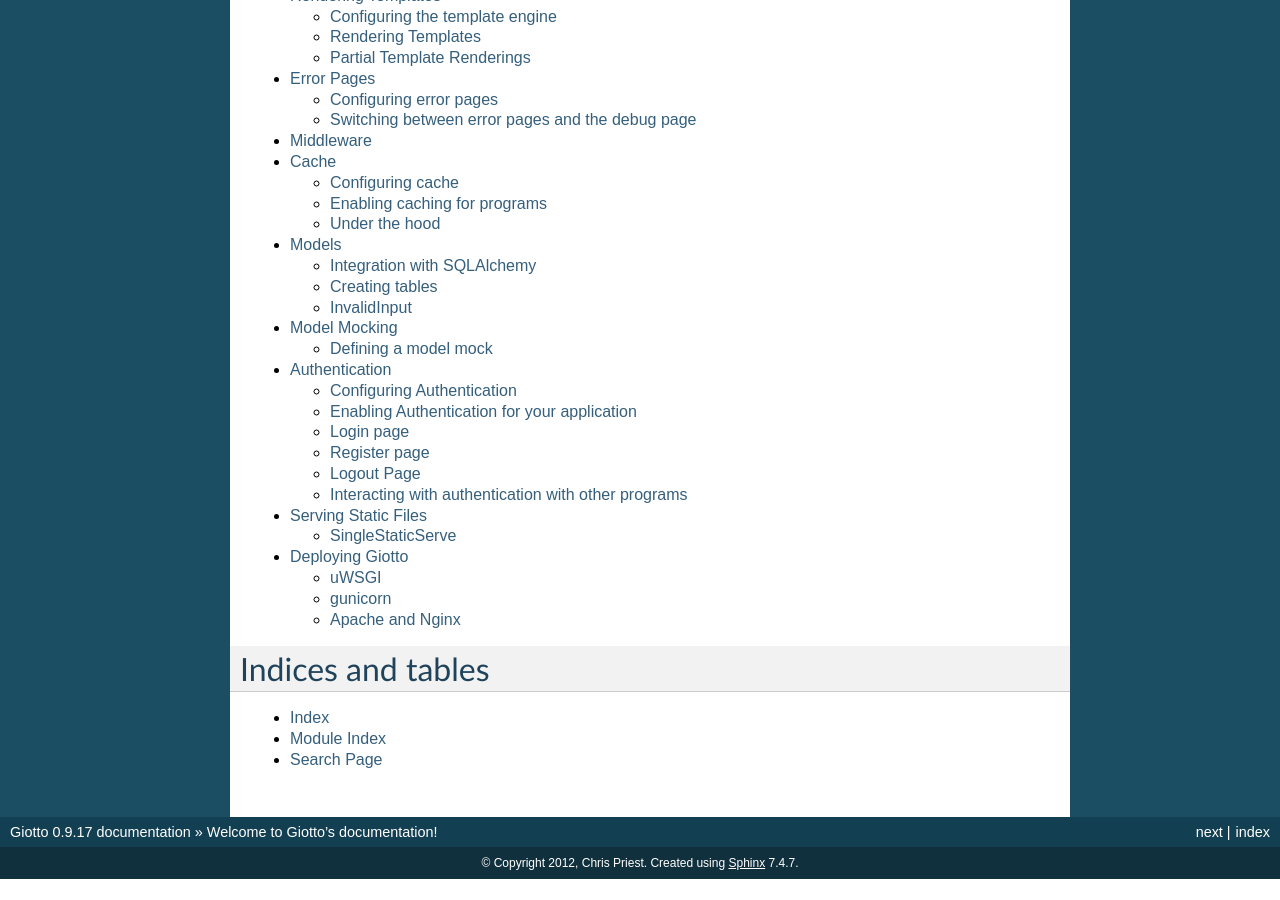
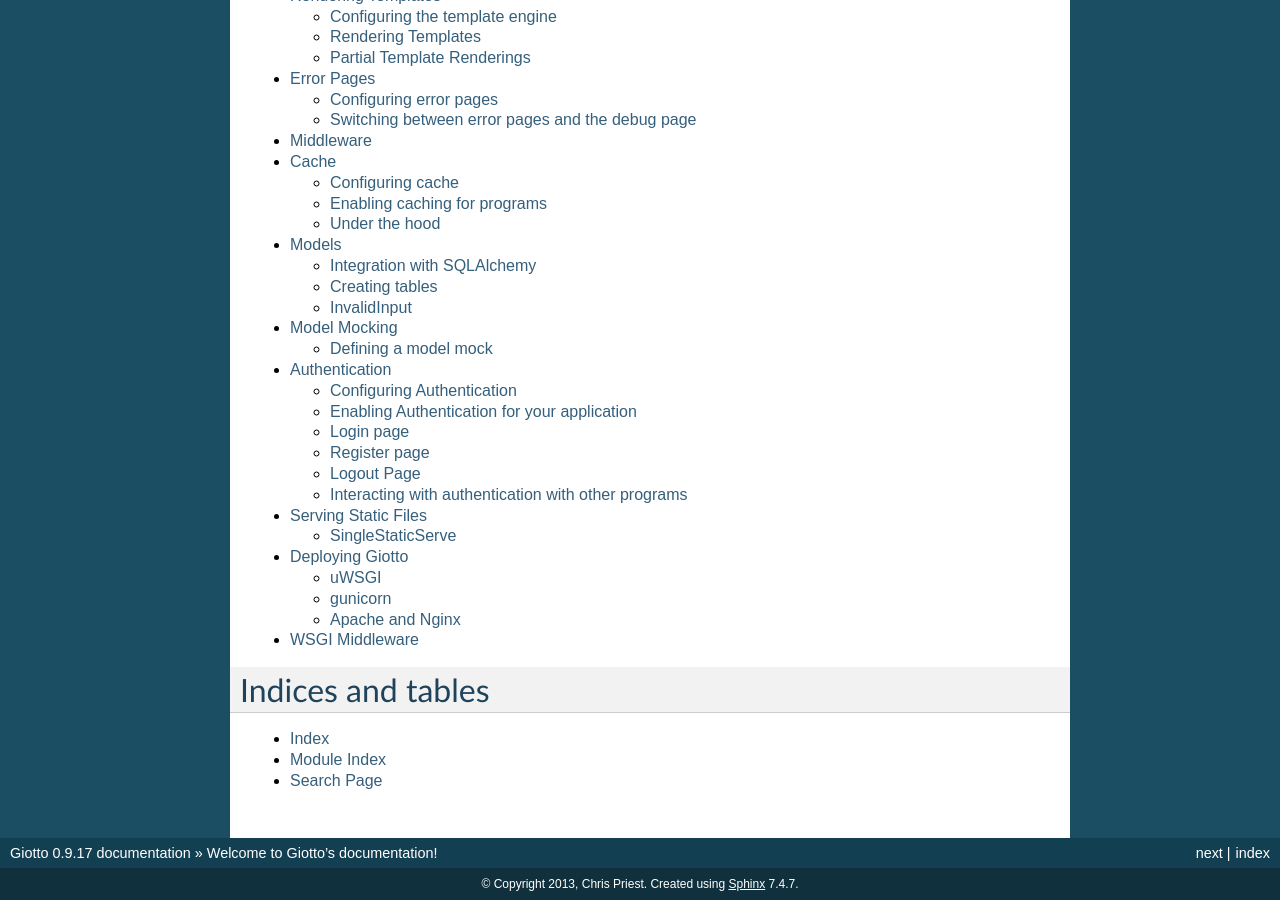
Before and after one commit to priestc/giotto, a Sphinx documentation site: the page built from docs/index.rst, in a window 1280 px wide and 900 px high, scrolled down 827 px. Built offline with Sphinx 7.4.7, drawn with Linux system fonts in a browser that asks for light colours; before the commit the page ends 1706 px from its top, so only the background shows below that.

Commit message:
added wsgi middleware docs

```diff
--- a/docs/conf.py
+++ b/docs/conf.py
@@ -41,7 +41,7 @@ master_doc = 'index'
 
 # General information about the project.
 project = u'Giotto'
-copyright = u'2012, Chris Priest'
+copyright = u'2013, Chris Priest'
 
 # The version info for the project you're documenting, acts as replacement for
 # |version| and |release|, also used in various other places throughout the
--- a/docs/index.rst
+++ b/docs/index.rst
@@ -33,6 +33,7 @@ Contents:
    authentication
    serving_static_files
    deployment
+   wsgi_middleware
 
 Indices and tables
 ==================
```
Also changed, not shown: docs/wsgi_middleware.rst (added, +23 -0 lines).
